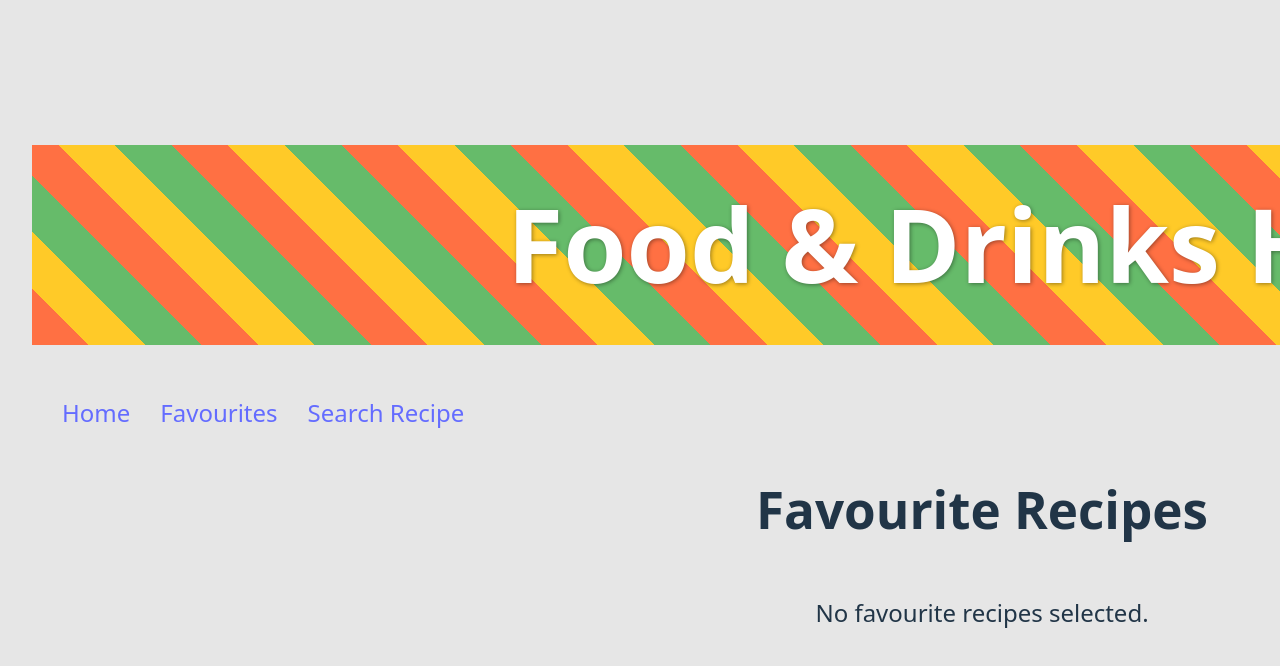
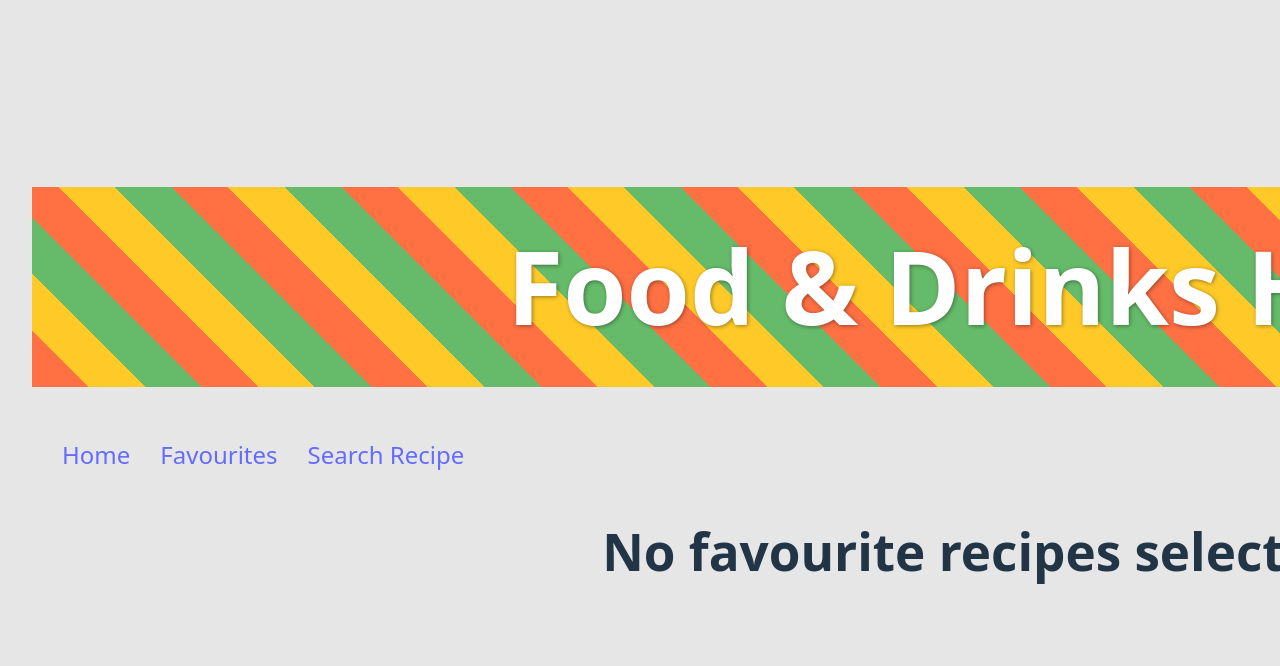
Before and after one commit to analuciachin/recipes-project, a React (Vite) app: page /favourites in a window 1280 px wide. Shown: the top 666 px of the page. Built offline with nearby package versions, Linux system fonts and the light colour scheme.

Commit message:
Make no favourite recipes message reliable to all cases

```diff
--- a/src/FavouriteRecipes/FavouriteRecipes.jsx
+++ b/src/FavouriteRecipes/FavouriteRecipes.jsx
@@ -15,6 +15,18 @@
     }
   }
 
+  if (!recipes || recipes.length === 0) {
+    return <h1>No favourite recipes selected.</h1>;
+  }
+
+  const favouriteRecipes = recipes.filter(
+    (recipe) => recipe.favourite && !recipe.isDeleted
+  );
+
+  if (favouriteRecipes.length === 0) {
+    return <h1>No favourite recipes selected.</h1>;
+  }
+
   useEffect(() => {
     if (recipes) {
       countFavourite();
@@ -24,12 +36,9 @@
 
   return (
     <>
-      <h1>Favourite Recipes</h1>
+      <h1>Favourite Recipes ({favouriteRecipes.length})</h1>
       <div className="recipe-list">
-        {count > 0 && recipes ? (
-          recipes
-            .filter((recipe) => recipe.favourite === true)
-            .map((recipe) => (
+        {favouriteRecipes.map((recipe) => (
           <div key={recipe.id} className="recipe-card">
             <h3 className="recipe-card__name">{recipe.name}</h3>
             <img
@@ -53,12 +62,7 @@
               See recipe
             </button>
           </div>
-            ))
-        ) : (
-          <p className="favourite-recipes__no-recipe-message">
-            No favourite recipes selected.
-          </p>
-        )}
+        ))}
       </div>
     </>
   );
```
Lines whose indentation alone changed are shown as unchanged.
